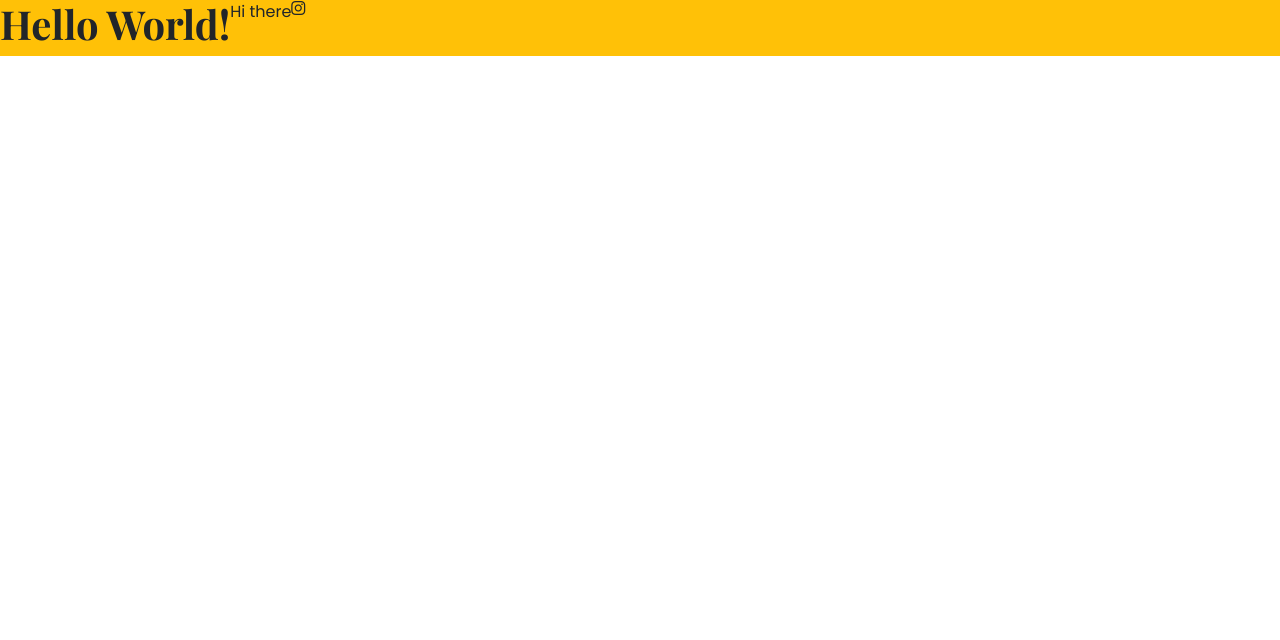
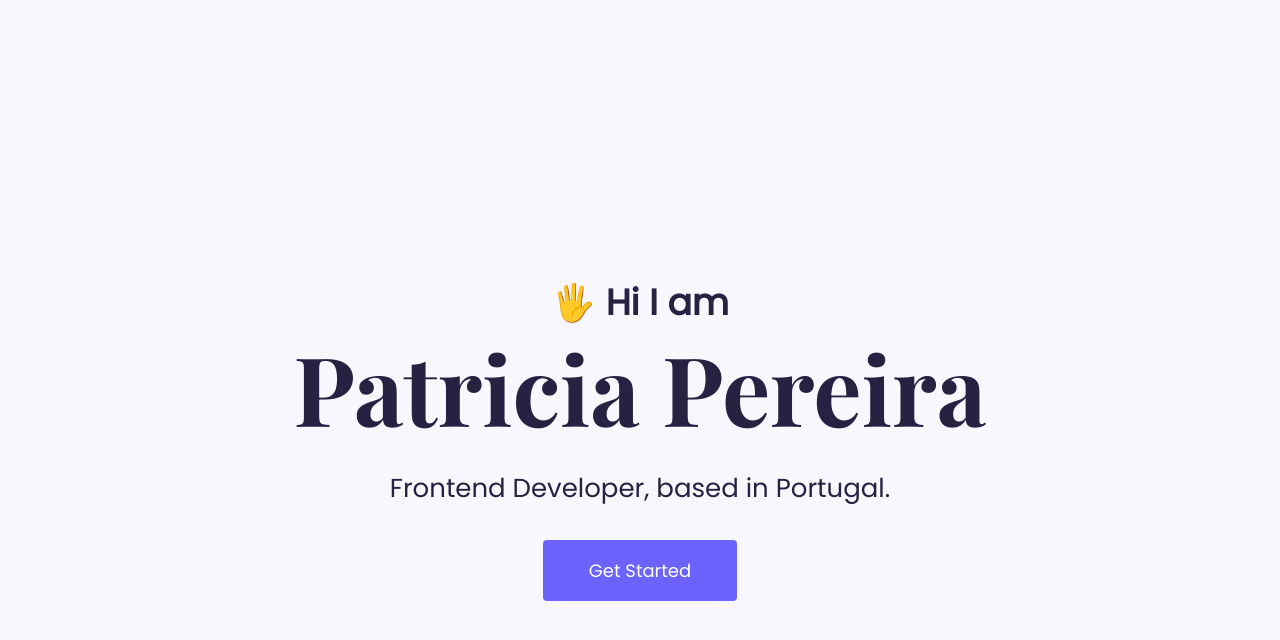
Before and after one commit to Yuceno4ek/Portfolio, a plain HTML site: page index.html in a window 1280 px wide. Drawn offline with nearby package versions, Linux system fonts and the light colour scheme.

Commit message:
Added greating

```diff
--- a/index.html
+++ b/index.html
@@ -23,13 +23,14 @@
     </script>
     <meta name="description" content="Challenge bootstrap" />
     <link rel="stylesheet" href="./styles/main.css">
-    <title>Hello World</title>
+    <title>Portfolio of Patricia </title>
   </head>
   <body>
-    <div class="d-flex bg-warning">
-      <h1>Hello World!</h1>
-      <p>Hi there</p>
-      <i class="fab fa-instagram"></i>
-    </div>
+    <div class="header">
+  <p class="greetings"> 🖐 Hi I am</p>
+  <h1>Patricia Pereira</h1>
+  <p class="post">Frontend Developer, based in Portugal.</p>
+  <a href="#"> Get Started</a>
+  </div>
   </body>
 </html>
--- a/styles/main.css
+++ b/styles/main.css
@@ -1,6 +1,44 @@
+:root {
+  --font-poppins-: "Poppins", sans-serif;
+  --font-playfair-: "Playfair Display", serif;
+  --main-color-: #6c63ff;
+  --bg-color: #f9f7fe;
+  --main-black-color: #272142;
+}
+body {
+  text-align: center;
+  color: var(--main-black-color);
+  font-family: var(--font-poppins-);
+}
+.header {
+  background-color: var(--bg-color);
+  height: 900px;
+}
+.greetings {
+  font-size: 36px;
+  font-weight: bold;
+  padding-top: 276px;
+  margin-bottom: 0;
+}
 h1 {
-  font-family: "Playfair Display", serif;
+  font-family: var(--font-playfair-);
+  font-size: 96px;
+  font-weight: bold;
+  margin-bottom: 24px;
 }
-p {
-  font-family: "Poppins", sans-serif;
+.post {
+  font-size: 26px;
+  font-weight: 400;
+  margin-bottom: 49px;
 }
+a {
+  text-decoration: none;
+}
+
+.header a {
+  padding: 18px 46px;
+  background-color: var(--main-color-);
+  color: white;
+  font-size: 18px;
+  border-radius: 4px;
+}
```
